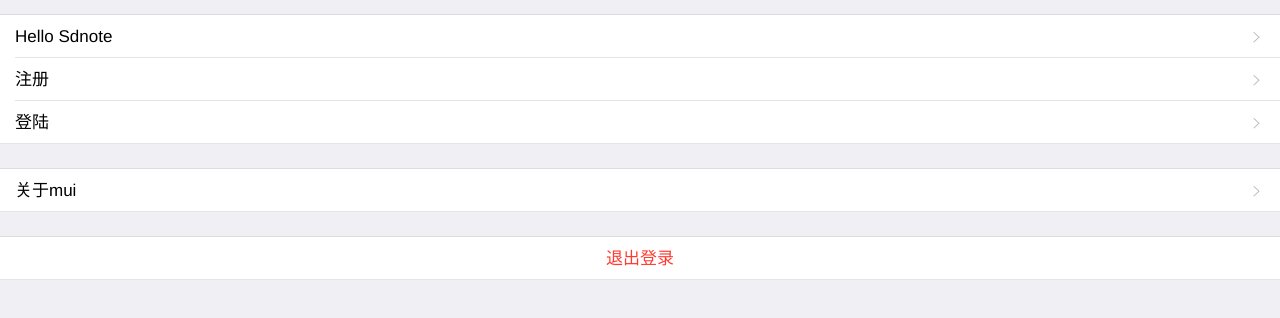
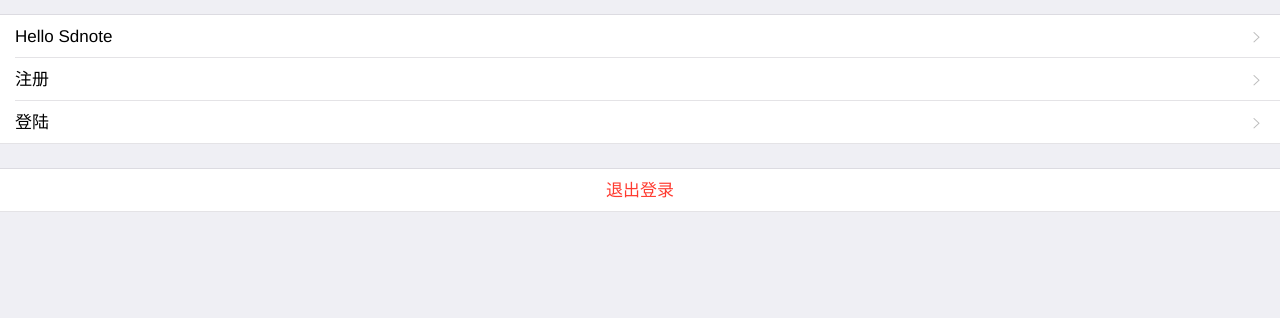
Before and after one commit to Sdnote/Sdnote.Mobile, a plain HTML site: page tab-webview-subpage-setting.html in a window 1280 px wide. Drawn offline with Linux system fonts and the light colour scheme.

Commit message:
去除关于 list

```diff
--- a/tab-webview-subpage-setting.html
+++ b/tab-webview-subpage-setting.html
@@ -40,13 +40,6 @@
 				<li class="mui-table-view-cell" id="l_log">
 					<a class="mui-navigate-right" id="login" onClick="toLog()">
 						登陆
-					</a>
-				</li>
-			</ul>
-			<ul class="mui-table-view" style="margin-top: 25px;">
-				<li class="mui-table-view-cell">
-					<a id="about" class="mui-navigate-right" onclick="toAbo()">
-						关于mui
 					</a>
 				</li>
 			</ul>
```
